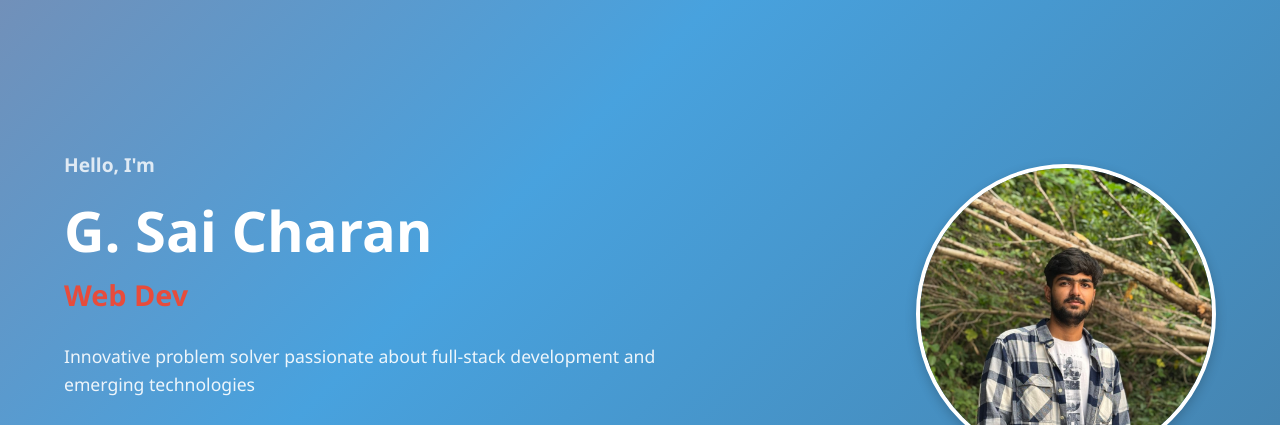
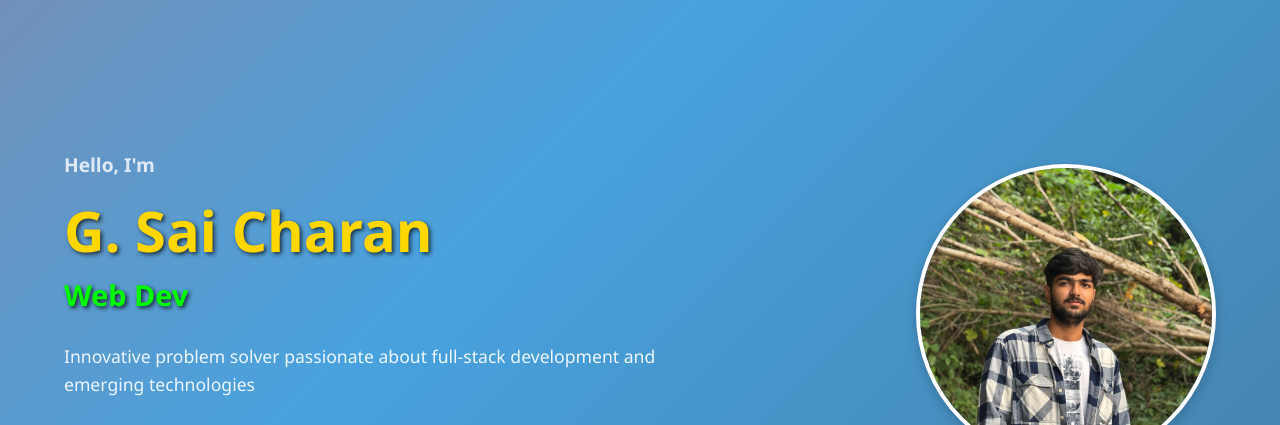
Before and after one commit to GSaiCharan-07/Portfolio, a plain HTML site: page index.html in a window 1280 px wide. Shown: the part 80-505 px from the top of the page. Drawn offline with Linux system fonts and the light colour scheme.

Commit message:
changed colors

```diff
--- a/css/style.css
+++ b/css/style.css
@@ -867,3 +867,18 @@ footer {
     max-height: none !important;
     height: auto !important;
 }
+.typing-text {
+    color: #ffffff !important;
+    font-weight: 700 !important;
+    text-shadow: 2px 2px 4px rgba(0,0,0,0.5) !important;
+}
+.typing-text {
+    color: #00ff00 !important;
+    font-weight: 900 !important;
+    text-shadow: 2px 2px 4px rgba(0,0,0,0.8) !important;
+}
+.hero h1 {
+    color: #ffd700 !important;
+    font-weight: 700 !important;
+    text-shadow: 2px 2px 4px rgba(0,0,0,0.7) !important;
+}
```
